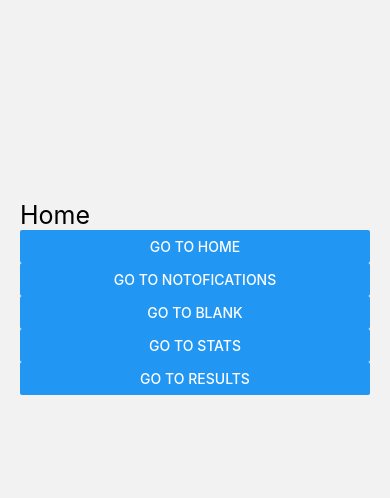
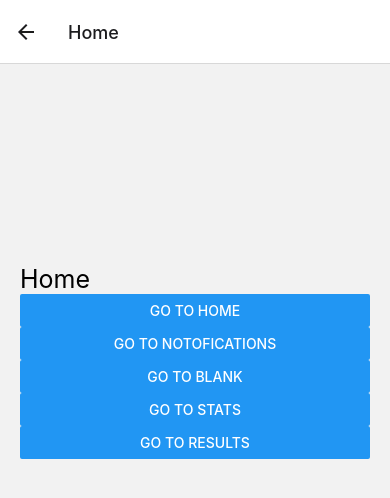
Before and after one commit to HariramRegar/eSchool-Mobile-App, a React Native app: screen /home in a window 390 px wide. Shown: the top 498 px of the page. Built offline with nearby package versions, Linux system fonts and the light colour scheme.

Commit message:
added navigation screen header

```diff
--- a/src/navigation/index.js
+++ b/src/navigation/index.js
@@ -3,7 +3,6 @@ import React from 'react'
 
 import { NavigationContainer } from '@react-navigation/native';
 import { createStackNavigator } from '@react-navigation/stack';
-import HomeBottomTabNavigator from './homeBottomTabNavigator';
 import Blank from '../screens/Blank';
 import Home from '../screens/Home';
 import Notifications from '../screens/Notifications';
@@ -19,16 +18,16 @@ const RootNavigation = () => {
     <NavigationContainer>
       <Stack.Navigator
         screenOptions={{
-          headerShown: false,
+          headerShown: true,
         }}
       >
-        <Stack.Screen name="loginoptions" component={LoginOptions} options={{ title: 'Welcome' }} />
-        <Stack.Screen name="home" component={Home} />
-        <Stack.Screen name="blank" component={Blank} />
-        <Stack.Screen name='notifications' component={Notifications} />
-        <Stack.Screen name='stats' component={Stats} />
-        <Stack.Screen name='results' component={Results} />
-        <Stack.Screen name='login' component={Login} />
+        <Stack.Screen name="loginoptions" component={LoginOptions} options={{ title: 'Welcome', headerShown: false }} />
+        <Stack.Screen name="home" component={Home} options={{ title: 'Home' }} />
+        <Stack.Screen name="blank" component={Blank} options={{ title: 'Blank' }} />
+        <Stack.Screen name='notifications' component={Notifications} options={{ title: 'Notifications' }} />
+        <Stack.Screen name='stats' component={Stats} options={{ title: 'Stats' }} />
+        <Stack.Screen name='results' component={Results} options={{ title: 'Results' }} />
+        <Stack.Screen name='login' component={Login} options={{ title: 'Login' }} />
       </Stack.Navigator>
     </NavigationContainer>
   );
```
